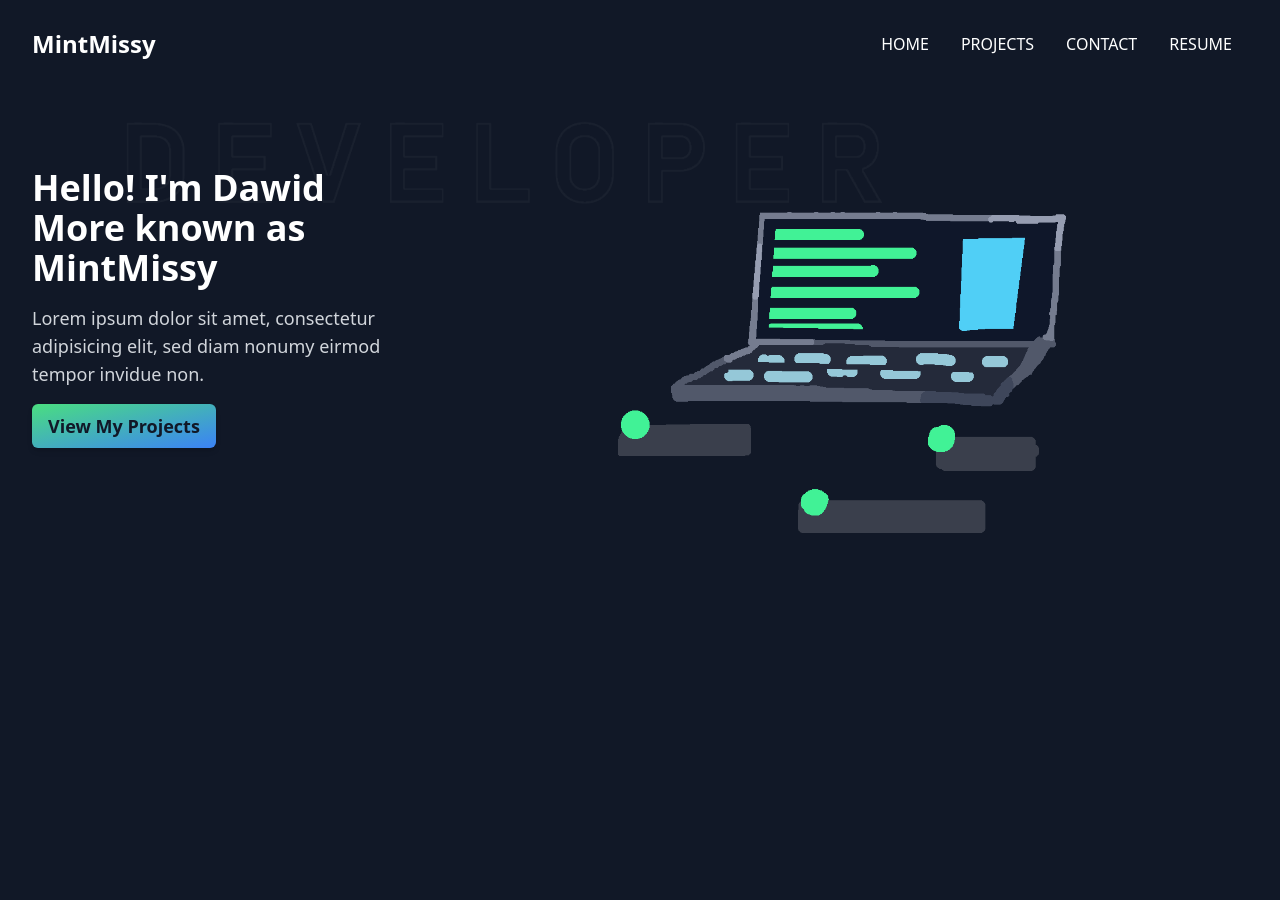
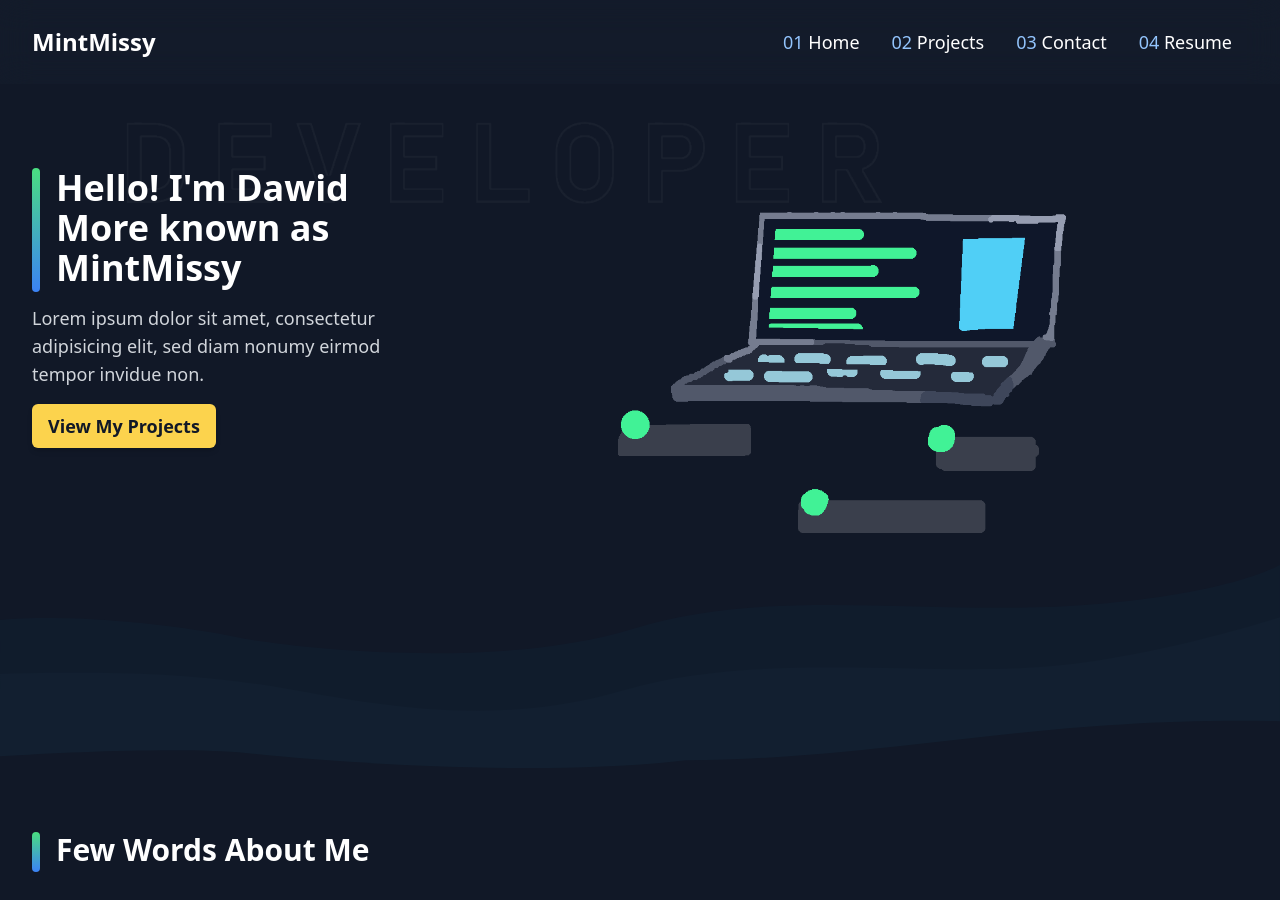
Before and after one commit to MintMissy/Old-Personal-Website, an Angular app: page / in a window 1280 px wide. Before the commit the page ends 800 px from the top, so only its background shows below. Built offline with nearby package versions, Linux system fonts and the light colour scheme.

Commit message:
Configure colors in tailwind config

```diff
--- a/src/app/home/home/home.component.html
+++ b/src/app/home/home/home.component.html
@@ -3,7 +3,7 @@
     <img src="./assets/images/home/bg-developer.png" alt="" aria-hidden="true"
          class="absolute opacity-20 left-0 bottom-1/3 sm:top-7 md:scale-75">
     <div class="mx-auto text-center max-w-xl md:max-w-sm md:text-left">
-      <h1 class="font-semibold text-4xl mt-14">Hello! I'm Dawid<br/>More known as MintMissy</h1>
+      <h1 class="text-4xl mt-14 header-decoration">Hello! I'm Dawid<br/>More known as MintMissy</h1>
       <p class="mt-4 text-lg text-gray-300">Lorem ipsum dolor sit amet, consectetur adipisicing elit, sed diam nonumy
         eirmod tempor invidue non.</p>
       <button class="btn mt-4 text-lg">View My Projects</button>
@@ -12,4 +12,10 @@
       <img src="./assets/images/home/hero.png" alt="" aria-hidden="true" class="w-full h-auto max-w-sm pt-20 md:max-w-md lg:-mr-5 lg:mt-5">
     </div>
   </div>
+  <div>
+    <img src="./assets/images/home/section-separator.svg" alt="" class="opacity-50 relative -z-10">
+    <div class="pb-32 container">
+      <h1 class="mt-8 header-decoration">Few Words About Me</h1>
+    </div>
+  </div>
 </div>
--- a/src/app/home/home/home.component.scss
+++ b/src/app/home/home/home.component.scss
@@ -1,3 +1,3 @@
 .container{
-  @apply max-w-screen-xl mx-auto p-8 overflow-hidden;
+  @apply p-8
 }
--- a/src/app/shared/menu-items/menu-items.component.html
+++ b/src/app/shared/menu-items/menu-items.component.html
@@ -2,7 +2,10 @@
   [ngClass]="isClosed ? 'hidden' : 'flex-col flex items-center fixed inset-0 left-1/4 uppercase bg-black/20 backdrop-blur-lg gap-8 p-8 pt-16 md:hidden'"
 >
   <i class="material-icons" (click)="close()">close</i>
-  <li><a routerLink="">Home</a></li>
-  <li><a routerLink="">Test1</a></li>
-  <li><a routerLink="">Test2</a></li>
+  <li *ngFor="let link of links; let i = index;">
+    <a [routerLink]="link.route">
+      <span aria-hidden="true" class="text-blue-300" routerLinkActive="text-accent-400">0{{i + 1}}</span>
+      {{link.text}}
+    </a>
+  </li>
 </ul>
--- a/src/app/shared/navbar/navbar.component.html
+++ b/src/app/shared/navbar/navbar.component.html
@@ -1,17 +1,22 @@
-<div class="fixed w-full text-white flex justify-between py-4 px-8 items-center top-0 max-w-screen-xl inset-x-0 mx-auto z-50 bg-gray-900">
-  <div class="text-2xl font-bold text-center">
-    <h1>MintMissy</h1>
+<div class="fixed w-full bg-gray-800/20 md:backdrop-blur-lg z-50">
+  <div
+    class="text-white flex justify-between py-3 px-8 items-center container top-0 inset-x-0">
+    <div class="font-bold text-center">
+      <h1 class="text-2xl">MintMissy</h1>
+    </div>
+    <nav>
+      <div class="md:hidden scale-125 flex">
+        <i class="material-icons cursor-pointer" (click)="toggleMenu()">menu</i>
+      </div>
+      <ul class="hidden md:flex gap-8 p-4 text-lg">
+        <li *ngFor="let link of links; let i = index;">
+          <a [routerLink]="link.route">
+            <span aria-hidden="true" class="text-blue-300" routerLinkActive="text-accent-400">0{{i + 1}}</span>
+            {{link.text}}
+          </a>
+        </li>
+      </ul>
+      <app-menu-items [links]="links" [isClosed]="isClosed" (closeMenu)="toggleMenu()"></app-menu-items>
+    </nav>
   </div>
-  <nav>
-    <div class="absolute right-6 md:hidden top-6 scale-125">
-      <i class="material-icons cursor-pointer" (click)="toggleMenu()">menu</i>
-    </div>
-    <ul class="hidden md:flex gap-8 p-4 uppercase">
-      <li><a routerLink="/">Home</a></li>
-      <li><a routerLink="/projects">Projects</a></li>
-      <li><a routerLink="/contact">Contact</a></li>
-      <li><a routerLink="/resume">Resume</a></li>
-    </ul>
-    <app-menu-items [isClosed]="isClosed" (closeMenu)="toggleMenu()"></app-menu-items>
-  </nav>
 </div>
--- a/src/app/shared/navbar/navbar.component.ts
+++ b/src/app/shared/navbar/navbar.component.ts
@@ -1,4 +1,9 @@
 import {Component} from '@angular/core';
+
+export interface NavLink {
+  route:string;
+  text:string;
+}
 
 @Component({
   selector: 'app-navbar',
@@ -7,6 +12,24 @@ import {Component} from '@angular/core';
 })
 export class NavbarComponent {
   isClosed = true;
+  links: NavLink[] = [
+    {
+      route: '/',
+      text: 'Home'
+    },
+    {
+      route: '/projects',
+      text: 'Projects'
+    },
+    {
+      route: '/contact',
+      text: 'Contact'
+    },
+    {
+      route: 'resume',
+      text: 'Resume'
+    }
+  ]
 
   toggleMenu() {
     this.isClosed = !this.isClosed;
--- a/src/styles.scss
+++ b/src/styles.scss
@@ -2,12 +2,28 @@
 @tailwind components;
 @tailwind utilities;
 
-body{
-  @apply bg-gray-900 text-white
+body {
+  @apply bg-gray-900 text-white;
+}
+
+h1 {
+  @apply font-semibold text-3xl;
+}
+
+.container{
+  @apply max-w-screen-xl mx-auto overflow-hidden;
+}
+
+.header-decoration {
+  @apply
+  relative pl-6
+  before:absolute before:left-0 before:top-0 before:-bottom-1 before:rounded-md before:w-2
+  before:bg-gradient-to-b before:from-primary-400 before:to-secondary-500;
 }
 
 .btn {
-  @apply bg-gradient-to-br from-green-400 to-blue-500 py-2 px-4 text-gray-900 font-semibold rounded-md shadow-md cursor-pointer transition-transform
+  @apply
+  bg-accent-300 py-2 px-4 text-gray-900 font-semibold rounded-md shadow-md cursor-pointer transition-transform
   hover:scale-105
-  focus:from-green-500 focus:to-blue-600 focus:outline-none focus:scale-100
+  focus:bg-accent-400 focus:outline-none focus:scale-100;
 }
--- a/tailwind.config.js
+++ b/tailwind.config.js
@@ -1,10 +1,18 @@
+const colors = require('tailwindcss/colors')
+
 /** @type {import('tailwindcss').Config} */
 module.exports = {
   content: [
     "./src/**/*.{html,ts}",
   ],
   theme: {
-    extend: {},
+    extend: {
+      colors: {
+        'primary': colors.green,
+        'secondary': colors.blue,
+        'accent': colors.amber
+      }
+    },
     screens: {
       'sm': '640px',
       'md': '768px',
```
Also changed, not shown: src/app/shared/menu-items/menu-items.component.ts (+4 -3 lines), src/assets/images/home/section-separator.svg (added).
